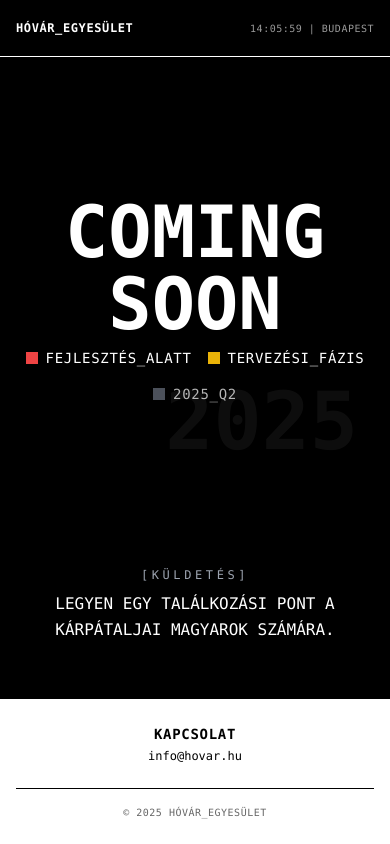
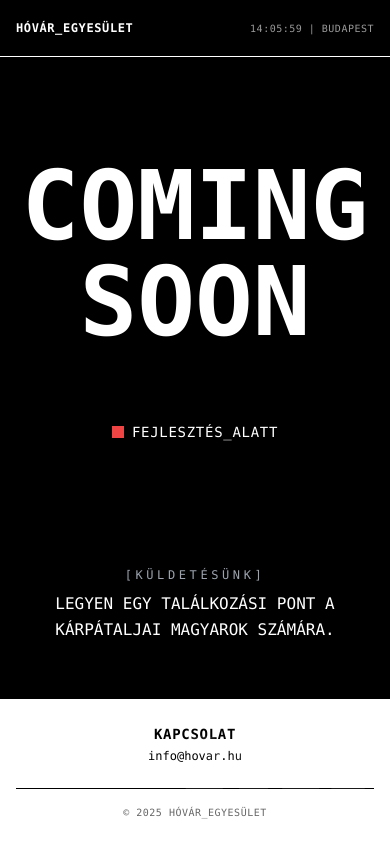
Before and after one commit to alexgabe-dev/hovar-comming-soon, a Next.js app: page / in a window 390 px wide. Built offline with nearby package versions, Linux system fonts and the light colour scheme.

Commit message:
mobile fix

```diff
--- a/app/globals.css
+++ b/app/globals.css
@@ -1,3 +1,4 @@
+/* @hidden-author: Alex Gabe (vizitor.hu) */
 @tailwind base;
 @tailwind components;
 @tailwind utilities;
--- a/app/layout.tsx
+++ b/app/layout.tsx
@@ -1,10 +1,10 @@
 import type { Metadata } from 'next'
 import './globals.css'
 
+// @hidden-author: Alex Gabe (vizitor.hu)
 export const metadata: Metadata = {
-  title: 'v0 App',
-  description: 'Created with v0',
-  generator: 'v0.dev',
+  title: 'hovar-comming-soon',
+  description: 'Created by Alex Gabe - vizitor.hu',
 }
 
 export default function RootLayout({
--- a/app/page.tsx
+++ b/app/page.tsx
@@ -2,6 +2,7 @@
 import { useState, useEffect } from "react"
 import { motion } from "framer-motion"
 
+// @hidden-author: Alex Gabe (vizitor.hu)
 export default function ComingSoonPage() {
   const [currentTime, setCurrentTime] = useState("")
 
@@ -41,17 +42,17 @@ export default function ComingSoonPage() {
         <section className="flex-1 flex flex-col items-center justify-center px-4 sm:px-8">
           <div className="w-full max-w-4xl mx-auto text-center space-y-8">
             <div className="space-y-2">
-              <div className="text-7xl sm:text-7xl md:text-9xl font-black">COMING SOON</div>
-              <div className="flex flex-wrap justify-center gap-4 mt-20 sm:mt-4">
-                <div className="flex items-center gap-2 text-sm sm:text-base">
+              <div className="text-8xl sm:text-7xl md:text-9xl font-black">COMING SOON</div>
+              <div className="flex flex-row flex-wrap justify-center gap-4 mt-20">
+                <div className="flex items-center gap-2 text-sm sm:text-base mt-16 sm:mt-0">
                   <span className="w-3 h-3 bg-red-500 inline-block" />
                   <span className="tracking-wider">FEJLESZTÉS_ALATT</span>
                 </div>
-                <div className="flex items-center gap-2 text-sm sm:text-base">
+                <div className="hidden sm:flex items-center gap-2 text-sm sm:text-base">
                   <span className="w-3 h-3 bg-yellow-500 inline-block" />
                   <span className="tracking-wider">TERVEZÉSI_FÁZIS</span>
                 </div>
-                <div className="flex items-center gap-2 text-sm sm:text-base opacity-70">
+                <div className="hidden sm:flex items-center gap-2 text-sm sm:text-base opacity-70">
                   <span className="w-3 h-3 bg-gray-500 inline-block" />
                   <span className="tracking-wider">2025_Q2</span>
                 </div>
@@ -62,7 +63,7 @@ export default function ComingSoonPage() {
 
         {/* Mission Section */}
         <section className="w-full max-w-3xl mx-auto text-center mt-8 px-4">
-          <div className="text-xs tracking-[0.3em] text-gray-400 mb-2">[KÜLDETÉS]</div>
+          <div className="text-xs tracking-[0.3em] text-gray-400 mb-2">[KÜLDETÉSÜNK]</div>
           <p className="text-base sm:text-lg md:text-xl leading-relaxed font-light mb-2">
             LEGYEN EGY TALÁLKOZÁSI PONT A KÁRPÁTALJAI MAGYAROK SZÁMÁRA.
           </p>
@@ -84,9 +85,16 @@ export default function ComingSoonPage() {
         </div>
       </footer>
 
-      {/* Floating year (desktop only) */}
-      <div className="fixed top-1/2 right-8 transform -translate-y-1/2 text-[80px] sm:text-[120px] md:text-[200px] font-black opacity-5 pointer-events-none select-none">
-        2025
+      {/* Floating year: mobile bottom center, desktop right */}
+      <div>
+        {/* Mobil: háttér, jobb alsó sarok */}
+        <div className="block sm:hidden fixed right-4 bottom-4 text-[80px] font-black opacity-10 pointer-events-none select-none z-0">
+          2025
+        </div>
+        {/* Desktop: háttér, jobb oldal */}
+        <div className="hidden sm:block fixed top-1/2 right-8 transform -translate-y-1/2 text-[120px] md:text-[200px] font-black opacity-5 pointer-events-none select-none z-0">
+          2025
+        </div>
       </div>
     </div>
   )
--- a/package.json
+++ b/package.json
@@ -1,5 +1,5 @@
 {
-  "name": "my-v0-project",
+  "name": "hovar-comming-soon",
   "version": "0.1.0",
   "private": true,
   "scripts": {
```
